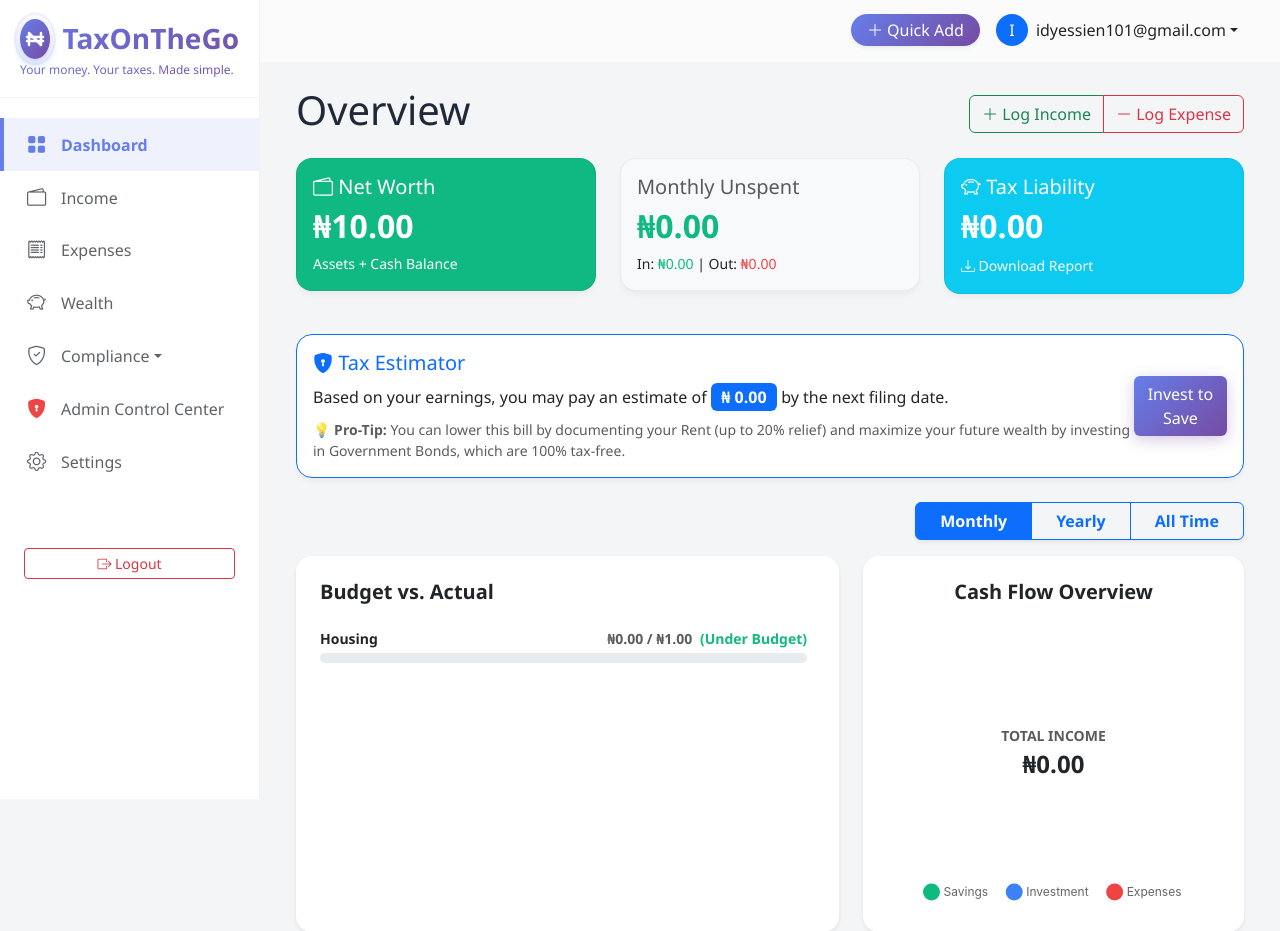
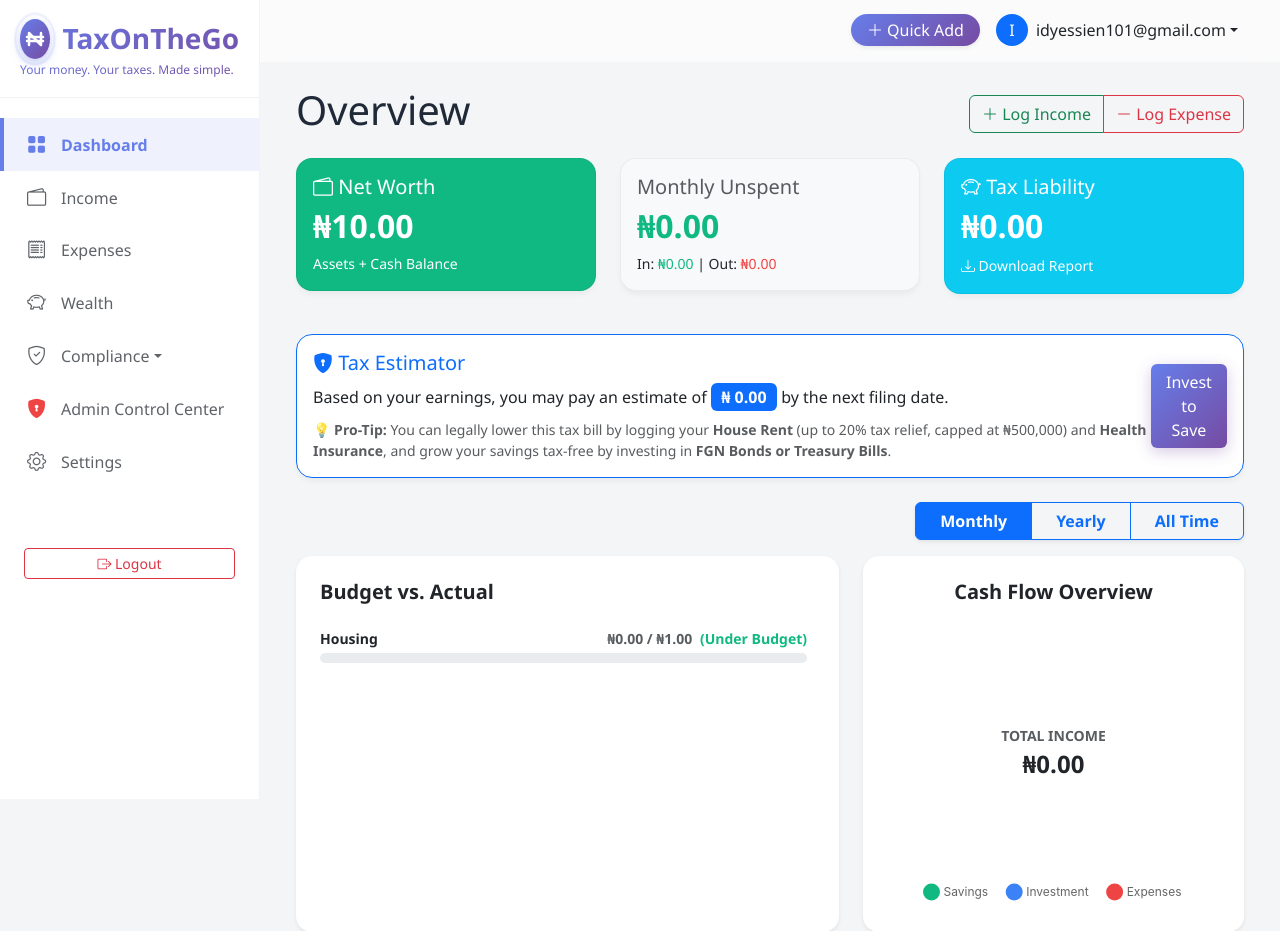
Before and after one commit to Idyessien/Antigravity-Taxapp, a Flask app: page /dashboard in a window 1280 px wide. Shown: the part 91-1022 px from the top of the page. Run offline with Flask 3, Linux system fonts and the light colour scheme; a user stored in the database is signed in; data comes from the database, SQL or seed files in the repository; tables that the repository leaves empty hold one stand-in row (values such as "Sample post"); some libraries are stand-ins or nearby versions.

Commit message:
Add files via upload

```diff
--- a/templates/dashboard.html
+++ b/templates/dashboard.html
@@ -130,9 +130,13 @@
                             by the next filing date.
                         </p>
                         <small class="text-muted d-block mt-2">
-                            &#128161; <strong>Pro-Tip:</strong> You can lower this bill by documenting your Rent (up to 20%
-                            relief) and maximize your future wealth by investing in Government Bonds, which are 100%
-                            tax-free.
+                            {% if user.profile_type == ProfileType.INDIVIDUAL %}
+                            &#128161; <strong>Pro-Tip:</strong> You can legally lower this tax bill by logging your <strong>House Rent</strong> (up to 20% tax relief, capped at &#8358;500,000) and <strong>Health Insurance</strong>, and grow your savings tax-free by investing in <strong>FGN Bonds or Treasury Bills</strong>.
+                            {% elif user.profile_type == ProfileType.SMALL_BUSINESS %}
+                            &#128161; <strong>Pro-Tip:</strong> Small businesses with under &#8358;25M in yearly sales pay <strong>0% Company Income Tax</strong>! Once you grow past &#8358;25M, logging all your business costs (like shop/office rent, staff pay, and utilities) and <strong>WHT Credit Notes</strong> from clients will directly reduce the tax you pay. Plus, any idle cash parked in <strong>FGN Bonds</strong> earns 100% tax-free interest.
+                            {% else %}
+                            &#128161; <strong>Pro-Tip:</strong> You are only taxed on your <strong>Assessable Profit</strong>—not your total sales! Log every day-to-day business expense (office rent, salaries, operations) and upload <strong>WHT Credit Notes</strong> deducted by your clients to directly cut this tax bill. You can also park company reserves in <strong>FGN Bonds or Treasury Bills</strong> to earn 100% tax-free interest.
+                            {% endif %}
                         </small>
                         {% endif %}
                     </div>
```
